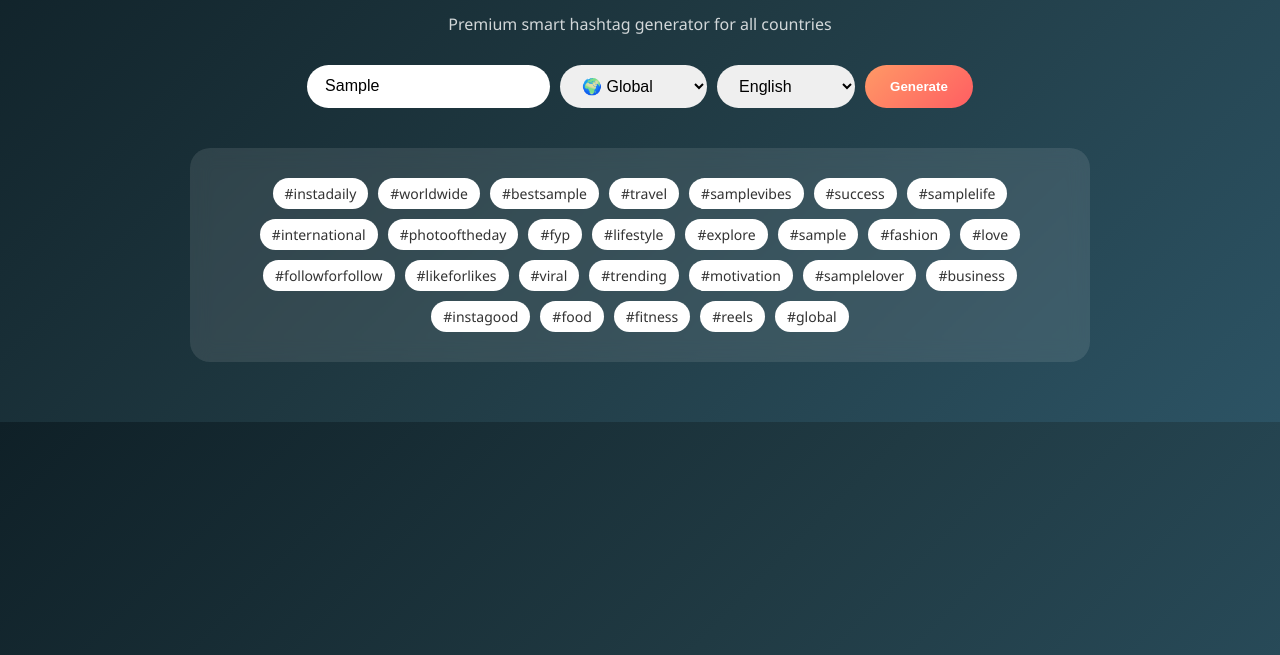
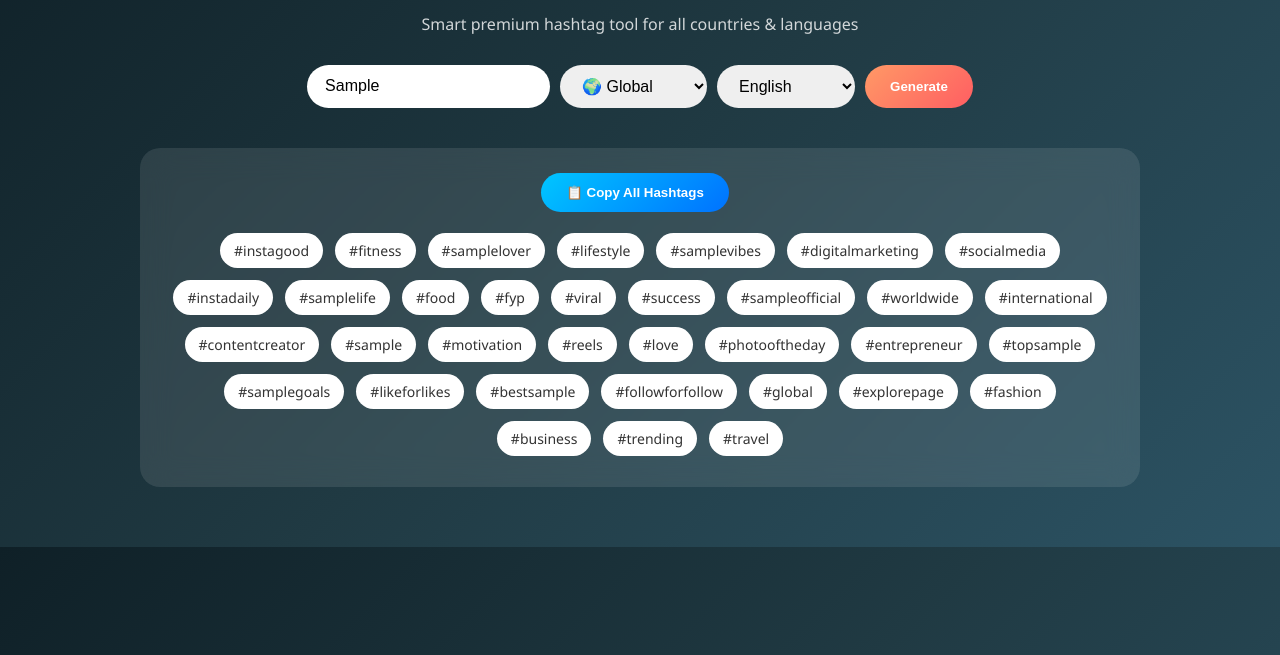
Before and after one commit to uveshsolanki06-cpu/hashtag-generator, a plain HTML site: page index.html in a window 1280 px wide. Both pictures are taken after typing "Sample" into the empty fields and a click on the button "Generate". Shown: the part 145-800 px from the top of the page. Drawn offline with Linux system fonts and the light colour scheme.

Commit message:
Update index.html

```diff
--- a/index.html
+++ b/index.html
@@ -7,15 +7,15 @@
 <style>
 body{
 margin:0;
-font-family: 'Segoe UI', sans-serif;
-background: linear-gradient(135deg,#0f2027,#203a43,#2c5364);
+font-family:'Segoe UI',sans-serif;
+background:linear-gradient(135deg,#0f2027,#203a43,#2c5364);
 color:white;
 text-align:center;
 }
 
 .container{
 padding:60px 20px;
-max-width:900px;
+max-width:1000px;
 margin:auto;
 }
 
@@ -62,20 +62,38 @@ transform:scale(1.05);
 .result{
 margin-top:40px;
 background:rgba(255,255,255,0.1);
-backdrop-filter: blur(10px);
+backdrop-filter: blur(15px);
 padding:25px;
 border-radius:20px;
-min-height:120px;
+min-height:150px;
 }
 
 .tag{
 display:inline-block;
 background:white;
 color:#333;
-padding:6px 12px;
-margin:5px;
-border-radius:20px;
+padding:8px 14px;
+margin:6px;
+border-radius:25px;
 font-size:14px;
+cursor:pointer;
+transition:0.2s;
+}
+
+.tag:hover{
+background:#ff9966;
+color:white;
+}
+
+.copy-btn{
+background:linear-gradient(135deg,#00c6ff,#0072ff);
+margin-bottom:15px;
+}
+
+#copyMsg{
+margin-left:10px;
+color:#00ffcc;
+font-weight:bold;
 }
 </style>
 </head>
@@ -85,7 +103,7 @@ font-size:14px;
 <div class="container">
 
 <h1>🔥 Viral Hashtag Generator PRO</h1>
-<p class="subtitle">Premium smart hashtag generator for all countries</p>
+<p class="subtitle">Smart premium hashtag tool for all countries & languages</p>
 
 <div class="input-box">
 <input type="text" id="keyword" placeholder="Enter keyword">
@@ -110,17 +128,25 @@ font-size:14px;
 <button onclick="generate()">Generate</button>
 </div>
 
-<div class="result" id="result"></div>
+<div class="result">
+<div>
+<button class="copy-btn" onclick="copyAll()">📋 Copy All Hashtags</button>
+<span id="copyMsg"></span>
+</div>
+<div id="result"></div>
+</div>
 
 </div>
 
 <script>
 
 const viralBase = [
-"viral","trending","explore","fyp","reels",
+"viral","trending","explorepage","fyp","reels",
 "instagood","photooftheday","love","instadaily",
-"likeforlikes","followforfollow","success","motivation",
-"business","lifestyle","fashion","fitness","travel","food"
+"likeforlikes","followforfollow","success",
+"motivation","business","lifestyle","fashion",
+"fitness","travel","food","entrepreneur",
+"socialmedia","digitalmarketing","contentcreator"
 ];
 
 const countryTags = {
@@ -160,24 +186,55 @@ let tags = [];
 
 tags.push(word);
 tags.push(word+"life");
+tags.push(word+"lover");
+tags.push(word+"vibes");
 tags.push("best"+word);
-tags.push(word+"vibes");
-tags.push(word+"lover");
+tags.push("top"+word);
+tags.push(word+"goals");
+tags.push(word+"official");
 
 tags = tags.concat(viralBase);
 tags = tags.concat(countryTags[country]);
 tags = tags.concat(languageTags[language]);
 
+tags = [...new Set(tags)];
 tags = randomize(tags);
-
-tags = tags.slice(0,30);
+tags = tags.slice(0,35);
 
 resultBox.innerHTML="";
 
 tags.forEach(t=>{
-resultBox.innerHTML += `<span class="tag">#${t}</span>`;
+resultBox.innerHTML += `<span class="tag" onclick="copyTag(this)">#${t}</span>`;
 });
 
+}
+
+function copyAll(){
+
+let tags = document.querySelectorAll(".tag");
+let text="";
+
+tags.forEach(tag=>{
+text += tag.innerText + " ";
+});
+
+navigator.clipboard.writeText(text).then(()=>{
+document.getElementById("copyMsg").innerText="✅ Copied!";
+setTimeout(()=>{
+document.getElementById("copyMsg").innerText="";
+},2000);
+});
+
+}
+
+function copyTag(element){
+navigator.clipboard.writeText(element.innerText);
+element.style.background="#00ffcc";
+element.style.color="black";
+setTimeout(()=>{
+element.style.background="white";
+element.style.color="#333";
+},500);
 }
 
 </script>
```
